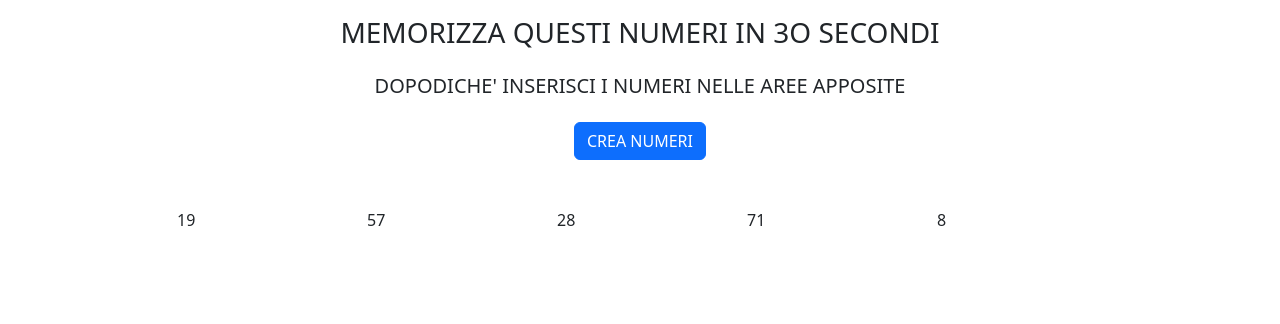
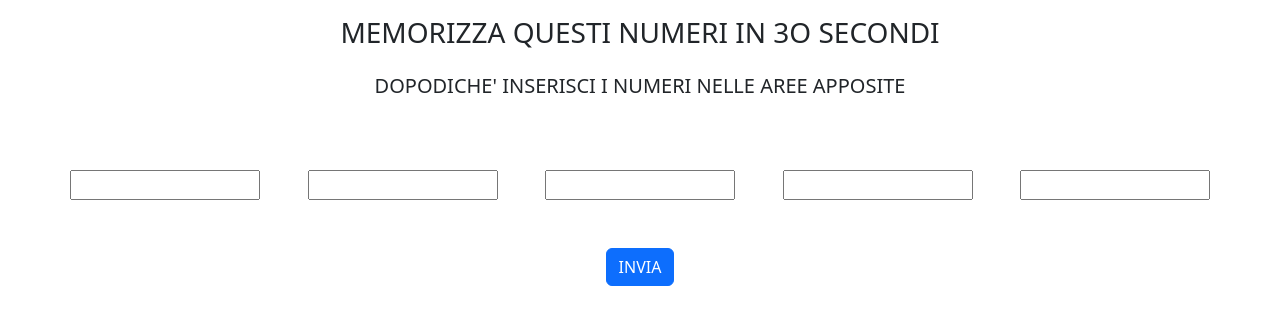
Before and after one commit to Pietroo03/js-simon, a plain HTML site: page index.html in a window 1280 px wide. Both pictures are taken after a click on the button "CREA NUMERI". Drawn offline with nearby package versions, Linux system fonts and the light colour scheme.

Commit message:
add changes

```diff
--- a/index.html
+++ b/index.html
@@ -14,7 +14,7 @@
         <div class="d-flex justify-content-center">
             <button id="create-button" type="button" class="btn btn-primary">CREA NUMERI</button>
         </div>
-        <div class="row py-5 d-flex justify-content-center random-numbers">
+        <div class="row py-5 d-flex justify-content-between align-items-center random-numbers">
             <div class="col-2" id="uno"></div>
             <input type="text" class="d-none col-2" id="inputOne">
             <div class="col-2" id="due"></div>
--- a/main.js
+++ b/main.js
@@ -31,7 +31,7 @@ createButtonEl.addEventListener('click', function() {
     quattroEl.innerHTML = randomNumber[3]
     cinqueEl.innerHTML = randomNumber[4]
 
-    setTimeout (myFunction, 30000)
+    setTimeout (myFunction, 2000)
         function myFunction() {
             unoEl.classList.add('d-none')
             dueEl.classList.add('d-none')
```
